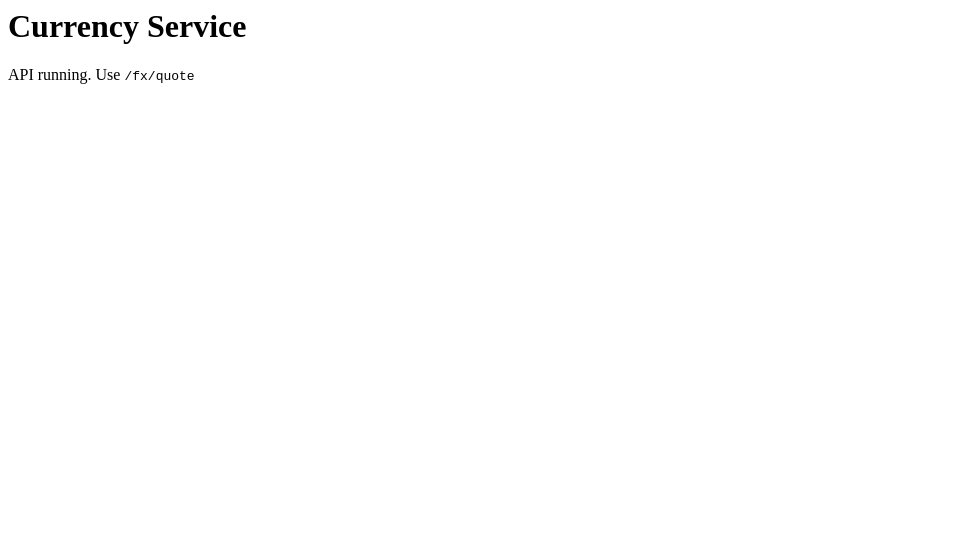
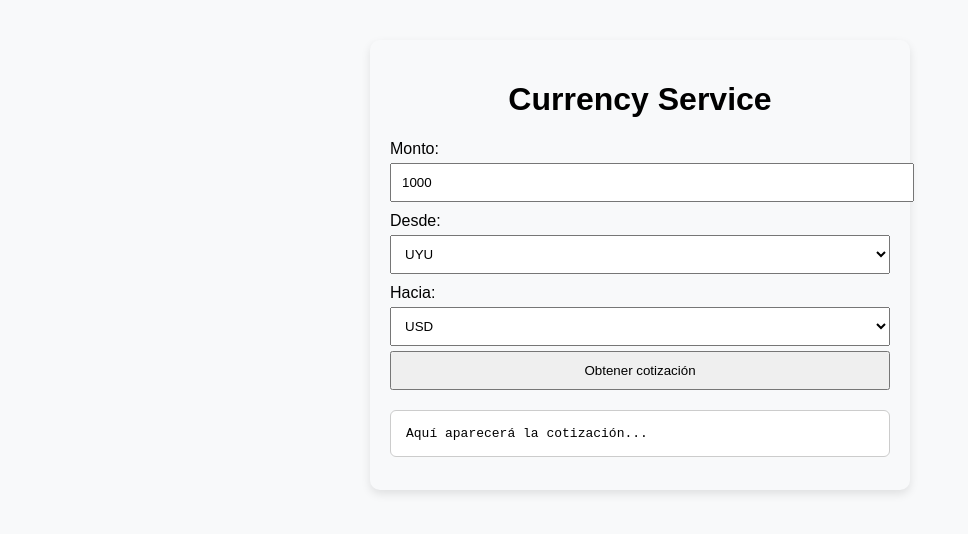
Before and after one commit to NicoRLL/currency-service, a website: page public/index.html in a window 1280 px wide. Shown: the whole page, without its empty margins (0-968 px from the left). Drawn offline with Linux system fonts and the light colour scheme.

Commit message:
Form html

```diff
--- a/public/index.html
+++ b/public/index.html
@@ -1 +1,79 @@
-<h1>Currency Service</h1><p>API running. Use <code>/fx/quote</code></p>
+<!DOCTYPE html>
+<html lang="es">
+<head>
+  <meta charset="UTF-8" />
+  <meta name="viewport" content="width=device-width, initial-scale=1.0" />
+  <title>Currency Service</title>
+  <style>
+    body {
+      font-family: Arial, sans-serif;
+      max-width: 500px;
+      margin: 40px auto;
+      background: #f8f9fa;
+      padding: 20px;
+      border-radius: 10px;
+      box-shadow: 0px 4px 10px rgba(0,0,0,0.1);
+    }
+    h1 { text-align: center; }
+    label { display: block; margin-top: 10px; }
+    input, select, button {
+      width: 100%; padding: 10px; margin-top: 5px;
+    }
+    pre {
+      background: #fff;
+      padding: 15px;
+      border: 1px solid #ccc;
+      border-radius: 6px;
+      white-space: pre-wrap;
+      margin-top: 20px;
+    }
+  </style>
+</head>
+<body>
+  <h1>Currency Service</h1>
+  <form id="quoteForm">
+    <label>Monto:</label>
+    <input type="number" id="amount" value="1000" required />
+
+    <label>Desde:</label>
+    <select id="from">
+      <option value="USD">USD</option>
+      <option value="EUR">EUR</option>
+      <option value="UYU" selected>UYU</option>
+      <option value="ARS">ARS</option>
+    </select>
+
+    <label>Hacia:</label>
+    <select id="to">
+      <option value="USD" selected>USD</option>
+      <option value="EUR">EUR</option>
+      <option value="GBP">GBP</option>
+      <option value="UYU">UYU</option>
+    </select>
+
+    <button type="submit">Obtener cotización</button>
+  </form>
+
+  <pre id="result">Aquí aparecerá la cotización...</pre>
+
+  <script>
+    const form = document.getElementById("quoteForm");
+    const result = document.getElementById("result");
+
+    form.addEventListener("submit", async (e) => {
+      e.preventDefault();
+      const amount = document.getElementById("amount").value;
+      const from = document.getElementById("from").value;
+      const to = document.getElementById("to").value;
+
+      try {
+        const res = await fetch(`/fx/quote?from=${from}&to=${to}&amount=${amount}`);
+        const data = await res.json();
+        result.textContent = JSON.stringify(data, null, 2);
+      } catch (err) {
+        result.textContent = "Error al obtener la cotización: " + err.message;
+      }
+    });
+  </script>
+</body>
+</html>
```
